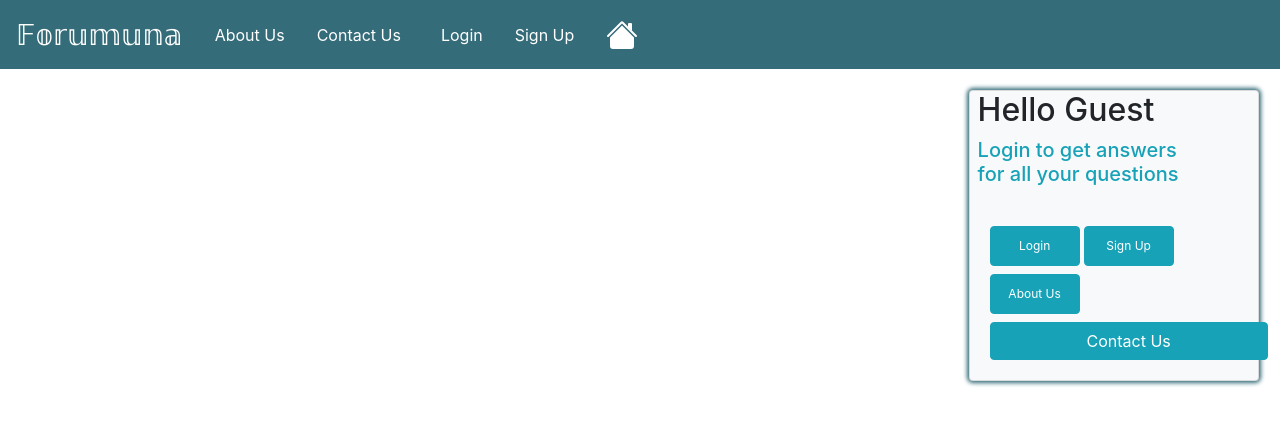
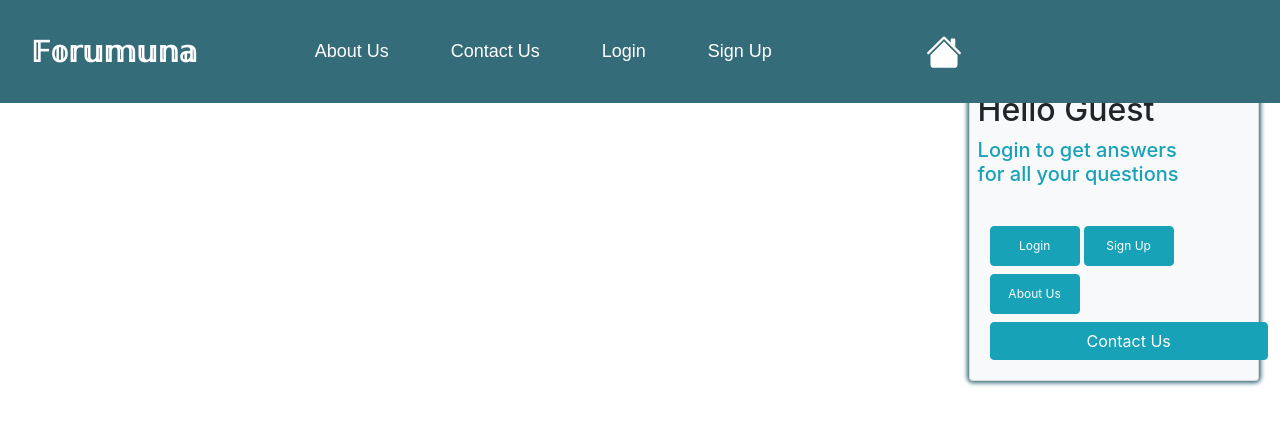
Before and after one commit to eliyahuPorush/Forumuna, an Angular app: page /main/forums-list in a window 1280 px wide. Shown: the top 424 px of the page. Built offline with nearby package versions, Linux system fonts and the light colour scheme; no server answers.

Commit message:
animation header

```diff
--- a/src/app/components/auth/login/login.component.ts
+++ b/src/app/components/auth/login/login.component.ts
@@ -35,10 +35,19 @@ export class LoginComponent implements OnInit {
     setTimeout(() => {
       if(this.loginForm.valid){
         this.authSRV.login(this.loginForm.controls.email.value, this.loginForm.controls.password.value).subscribe(
-          user => { this.router.navigate([''])}
+          user => {
+            this.router.navigate([''])
+            console.log('user=== ', user);
+
+          },
+          error => {
+            this.errorMessage = "Email or password not correct" ;
+            this.spinner = false ;
+          }
         )}
       else{
         this.errorMessage = 'one of the fields is not valid... please try again' ;
+        this.spinner = false ;
       }
     }, 2000)
 
--- a/src/app/components/main-page/forum-page/forum-page.component.css
+++ b/src/app/components/main-page/forum-page/forum-page.component.css
@@ -4,7 +4,7 @@ img{
     height: 50px ;
 }
 .forum-self{
-    background-color: rgb(189, 174, 174) ;
+    background-color: rgb(229, 241, 247) ;
 }
 .card-header{
     padding: 0.1% ;
@@ -20,3 +20,7 @@ img{
 /* .ans-body{
     margin-top: 2%;
 } */
+
+.user-image{
+    border-radius: 50%;
+}
--- a/src/app/components/main-page/forums-list/forums-list.component.css
+++ b/src/app/components/main-page/forums-list/forums-list.component.css
@@ -6,11 +6,11 @@
 }
 .card{
     background-color: rgb(174, 179, 179) ;
-    padding: 0.1% ;
+
 }
 
 .card-image{
     width: 80px ;
     height: 80px;
-    border-radius: 25% ;
+    border-radius: 50% ;
 }
--- a/src/app/components/main-page/forums-list/forums-list.component.html
+++ b/src/app/components/main-page/forums-list/forums-list.component.html
@@ -1,11 +1,12 @@
+<br>
 <div *ngFor="let post of posts" class="card mt-2 container">
     <div (click)="PostClicked(post)" class="card-body row">
-        <div class="col-4">
+        <div class="col-2 d-flex align-items-center">
+            <!-- <p class="card-text">{{post['user'].name}}</p>  -->
             <img src="{{post['user']['profileImagePath']}}" class="card-image" alt="">
+        </div>
+        <div class="col-5">
             <p class="card-text">{{post.dateCreated}}</p>
-        </div>
-        <div class="col-8">
-            <p class="card-text">{{post['user'].name}}</p>
             <h5 class="card-title">{{post.title}}</h5>
             <p class="card-text">{{post.content.substr(1,100)}}...</p>
         </div>
--- a/src/app/components/main-page/header/header.component.css
+++ b/src/app/components/main-page/header/header.component.css
@@ -16,3 +16,133 @@
 a{
     cursor: pointer;
 }
+/* body {
+    margin: 0;
+    padding: 0;
+} */
+
+a.navbar-brand {
+    float: left;
+    height: 50px;
+    padding: 15px 15px;
+    line-height: 20px;
+    text-decoration: none;
+    font-weight: 700;
+
+}
+
+nav.main-navigation {
+    position: relative;
+}
+
+nav.main-navigation ul.nav-list {
+    margin: 0;
+    padding: 0;
+    list-style: none;
+    position: relative;
+    text-align: right;
+}
+
+.nav-list li.nav-list-item {
+    display: inline-block;
+    line-height: 40px;
+    margin-left: 30px;
+    margin-top: 15px;
+}
+
+a.nav-link {
+    text-decoration: none;
+    font-size: 18px;
+    font-family: sans-serif;
+    font-weight: 500;
+    cursor: pointer;
+    position: relative;
+    color: white;
+}
+
+@keyframes FadeIn {
+    0% {
+        opacity: 0;
+        -webkit-transition-duration: 0.8s;
+        transition-duration: 0.8s;
+        -webkit-transform: translateY(-10px);
+        -ms-transform: translateY(-10px);
+        transform: translateY(-10px);
+    }
+
+
+    100% {
+        opacity: 1;
+        -webkit-transform: translateY(0);
+        -ms-transform: translateY(0);
+        transform: translateY(0);
+        pointer-events: auto;
+        transition: cubic-bezier(0.4, 0, 0.2, 1);
+    }
+}
+
+.nav-list li {
+    animation: FadeIn 1s cubic-bezier(0.65, 0.05, 0.36, 1);
+    animation-fill-mode: both;
+}
+
+.nav-list li:nth-child(1) {
+    animation-delay: .3s;
+}
+
+.nav-list li:nth-child(2) {
+    animation-delay: .6s;
+}
+
+.nav-list li:nth-child(3) {
+    animation-delay: .9s;
+}
+
+.nav-list li:nth-child(4) {
+    animation-delay: 1.2s;
+}
+
+.nav-list li:nth-child(5) {
+    animation-delay: 1.4s;
+}
+
+/* Animation */
+
+@keyframes fadeInUp {
+    from {
+        transform: translate3d(0, 40px, 0)
+    }
+
+    to {
+        transform: translate3d(0, 0, 0);
+        opacity: 1
+    }
+}
+
+@-webkit-keyframes fadeInUp {
+    from {
+        transform: translate3d(0, 40px, 0)
+    }
+
+    to {
+        transform: translate3d(0, 0, 0);
+        opacity: 1
+    }
+}
+
+.animated {
+    animation-duration: 1s;
+    animation-fill-mode: both;
+    -webkit-animation-duration: 1s;
+    -webkit-animation-fill-mode: both
+}
+
+.animatedFadeInUp {
+    opacity: 0
+}
+
+.fadeInUp {
+    opacity: 0;
+    animation-name: fadeInUp;
+    -webkit-animation-name: fadeInUp;
+}
--- a/src/app/components/main-page/header/header.component.html
+++ b/src/app/components/main-page/header/header.component.html
@@ -1,16 +1,47 @@
 <nav class="navbar navbar-expand-lg navbar-light">
-    <a href="#" [routerLink]="['']" class="navbar-brand text-white">{{brand}}</a>
+    <div class="navbar-header animated fadeInUp">
+        <a class="navbar-brand text-white" [routerLink]="['']" href="#">{{brand}}</a>
+    </div>
+    <!-- <a href="#" [routerLink]="['']" class="navbar-brand text-white">{{brand}}</a> -->
+    <ul class="nav-list">
+        <li class="nav-list-item">
             <a [routerLink]="['about']" class="nav-link">About Us</a>
-    <a href="#" [routerLink]="['contact']" class="nav-link mr-2">Contact Us</a>
+        </li>
+        <li class="nav-list-item">
+            <a href="#" [routerLink]="['contact']"  class="nav-link">Contact Us</a>
+        </li>
+        <li class="nav-list-item">
             <a *ngIf="!user" [routerLink]="['login']" class="nav-link">Login</a>
+        </li>
+        <li class="nav-list-item">
             <a *ngIf="!user" [routerLink]="['signUp']" class="nav-link">Sign Up</a>
+        </li>
+        <li class="nav-list-item">
             <a *ngIf="user" (click)="onLogout()" class="nav-link">Log Out</a>
+        </li>
+        <li class="nav-list-item">
+            <a href="" class="nav-link"></a>
+        </li>
+        <li class="nav-list-item">
             <a href="#" [routerLink]="['']" class="nav-link home-icon">
                 <svg width="2em" height="2em" viewBox="0 0 16 16" class="bi bi-house-fill" fill="currentColor" xmlns="http://www.w3.org/2000/svg">
                     <path fill-rule="evenodd" d="M8 3.293l6 6V13.5a1.5 1.5 0 0 1-1.5 1.5h-9A1.5 1.5 0 0 1 2 13.5V9.293l6-6zm5-.793V6l-2-2V2.5a.5.5 0 0 1 .5-.5h1a.5.5 0 0 1 .5.5z"/>
                     <path fill-rule="evenodd" d="M7.293 1.5a1 1 0 0 1 1.414 0l6.647 6.646a.5.5 0 0 1-.708.708L8 2.207 1.354 8.854a.5.5 0 1 1-.708-.708L7.293 1.5z"/>
                 </svg>
             </a>
+        </li>
+    </ul>
+    <!-- <a [routerLink]="['about']" class="nav-link">About Us</a> -->
+    <!-- <a href="#" [routerLink]="['contact']" class="nav-link mr-2">Contact Us</a> -->
+    <!-- <a *ngIf="!user" [routerLink]="['login']" class="nav-link">Login</a> -->
+    <!-- <a *ngIf="!user" [routerLink]="['signUp']" class="nav-link">Sign Up</a> -->
+    <!-- <a *ngIf="user" (click)="onLogout()" class="nav-link">Log Out</a> -->
+    <!-- <a href="#" [routerLink]="['']" class="nav-link home-icon">
+        <svg width="2em" height="2em" viewBox="0 0 16 16" class="bi bi-house-fill" fill="currentColor" xmlns="http://www.w3.org/2000/svg">
+            <path fill-rule="evenodd" d="M8 3.293l6 6V13.5a1.5 1.5 0 0 1-1.5 1.5h-9A1.5 1.5 0 0 1 2 13.5V9.293l6-6zm5-.793V6l-2-2V2.5a.5.5 0 0 1 .5-.5h1a.5.5 0 0 1 .5.5z"/>
+            <path fill-rule="evenodd" d="M7.293 1.5a1 1 0 0 1 1.414 0l6.647 6.646a.5.5 0 0 1-.708.708L8 2.207 1.354 8.854a.5.5 0 1 1-.708-.708L7.293 1.5z"/>
+        </svg>
+    </a> -->
     <app-spinner *ngIf="spinner"></app-spinner>
     <!-- <div *ngIf="!user" class="alert alert-warning">You just logout, Hope to see you again... </div> -->
 </nav>
--- a/src/app/components/main-page/user-info/user-info.component.css
+++ b/src/app/components/main-page/user-info/user-info.component.css
@@ -15,4 +15,5 @@
     height: 30%;
     width: 80% ;
     max-width: 100px;
+    border-radius: 50% ;
 }
--- a/src/app/components/main-page/user-info/user-info.component.html
+++ b/src/app/components/main-page/user-info/user-info.component.html
@@ -11,7 +11,7 @@
         <div class="card-body">
             <button class="btn btn-outline-secondary btn-sm mr-1" [routerLink]="['/login']" (click)="userLogout()">Log Out</button>
             <button class="btn btn-outline-success btn-sm mr-1"  [routerLink]="['add_new_forum']">Add New Post</button>
-            <button class="btn btn-outline-info btn-sm" [routerLink]="['usersPosts']">My Posts</button>
+            <button class="btn btn-outline-info btn-sm mr-1" [routerLink]="['usersPosts']">My Posts</button>
             <button class="btn btn-outline-success btn-sm" [routerLink]="['profile']">My Profile</button>
         </div>
     </div>
--- a/src/app/models/answer.model.ts
+++ b/src/app/models/answer.model.ts
@@ -1,3 +1,3 @@
 export class Answer{
-    constructor(public user_id:number, public post_id: number, public content: string ){}
+    constructor(public user_id:number, public post_id: number, public content: string, public dateCreated?: string){}
 }
```
Also changed, not shown: src/app/components/main-page/forum-page/forum-page.component.html (+13 -7 lines), 1 other file (tests, documents, lock files or other folders). Lines whose indentation alone changed are shown as unchanged.
